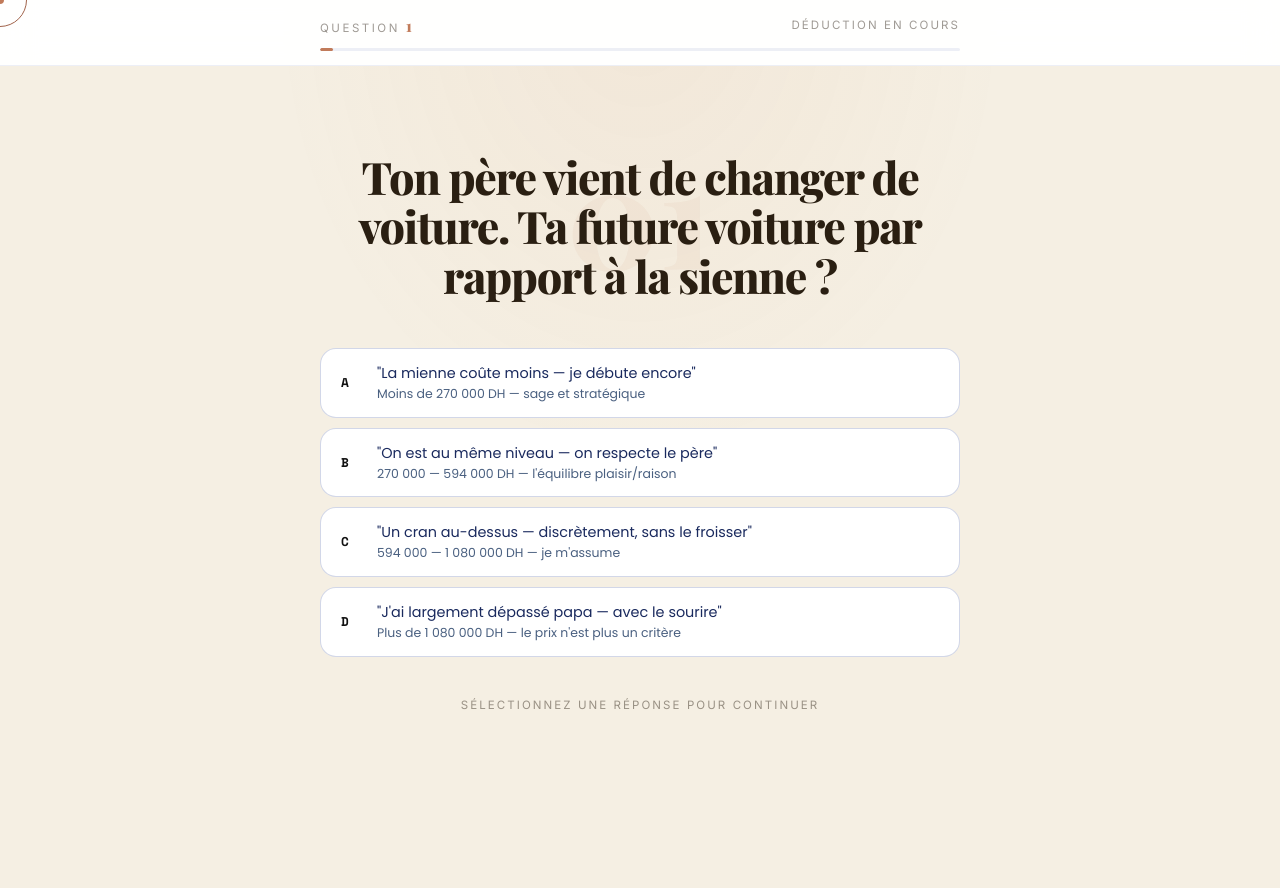
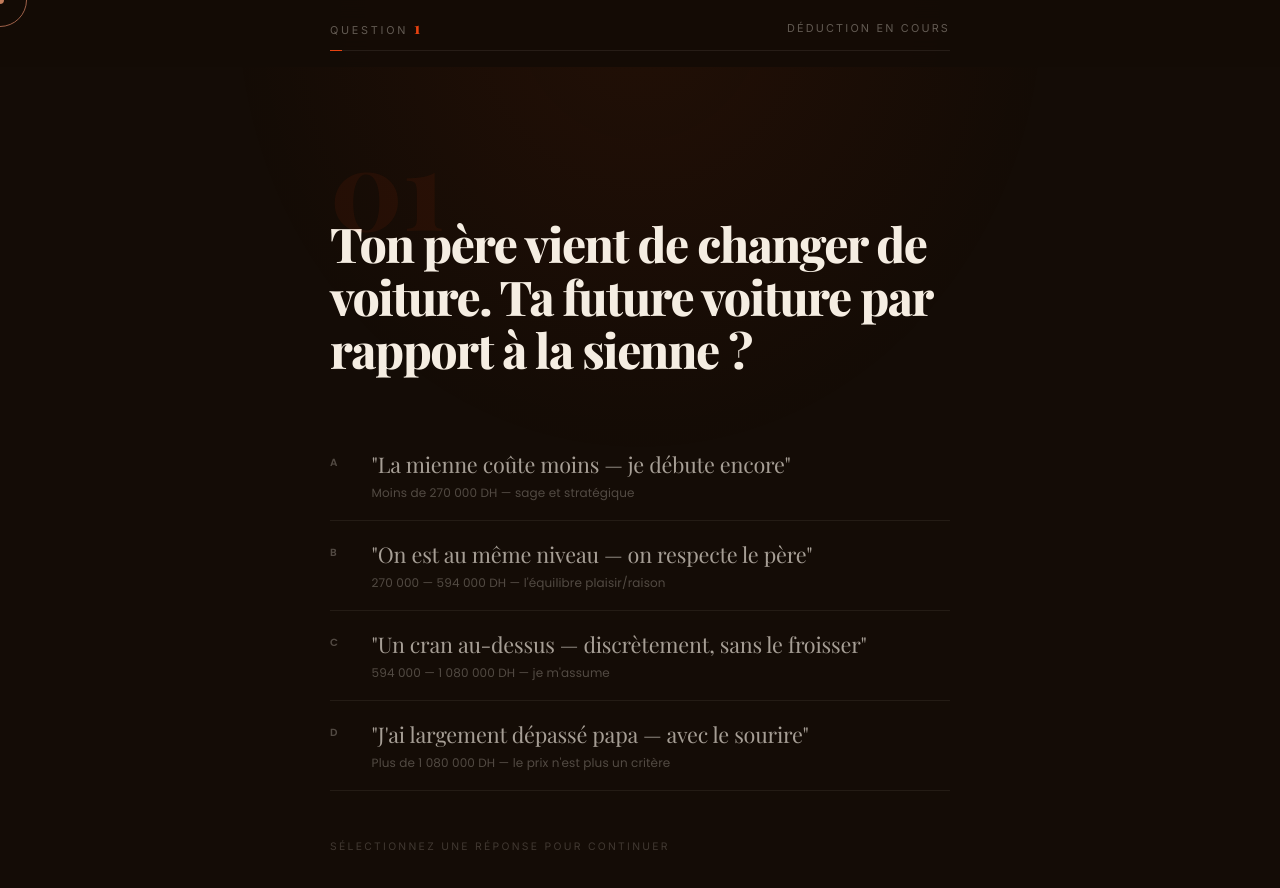
Before and after one commit to radiaboujdid11/Car-Advisor-, a React (Vite) app in the folder frontend/: page /quiz in a window 1280 px wide. Both pictures are taken after a click on the button "Commencer l'analyse →". Shown: the top 888 px of the page. Before the commit the page ends 800 px from the top, so only its background shows below. Built offline with nearby package versions, Linux system fonts and the light colour scheme.

Commit message:
redesign: quiz question screens — sunset dark theme, no answer borders

```diff
--- a/frontend/src/pages/Quiz.jsx
+++ b/frontend/src/pages/Quiz.jsx
@@ -203,37 +203,37 @@ function BayesPanel({ topProbs }) {
   const maxProb = topProbs[0].prob || 1;
 
   return (
-    <div style={{ marginTop: '2rem', borderTop: '1px solid var(--line)', paddingTop: '1.5rem' }}>
-      <div style={{ display: 'flex', alignItems: 'center', gap: '.5rem', marginBottom: '1.1rem' }}>
-        <span style={{ width: 5, height: 5, background: 'var(--gold)', borderRadius: '50%', flexShrink: 0, animation: 'pulse-dot 1.5s infinite' }} />
-        <p style={{ fontSize: '.66rem', letterSpacing: '.2em', textTransform: 'uppercase', color: 'var(--gold)', fontFamily: 'var(--sans)' }}>
-          Probabilités bayésiennes — mise à jour en direct
+    <div style={{ marginTop: '2.5rem', borderTop: '1px solid rgba(232,66,16,.18)', paddingTop: '1.5rem' }}>
+      <div style={{ display: 'flex', alignItems: 'center', gap: '.5rem', marginBottom: '1.2rem' }}>
+        <span style={{ width: 5, height: 5, background: '#E84210', borderRadius: '50%', flexShrink: 0, animation: 'pulse-dot 1.5s infinite' }} />
+        <p style={{ fontSize: '.62rem', letterSpacing: '.22em', textTransform: 'uppercase', color: 'rgba(232,66,16,.7)', fontFamily: 'var(--sans)' }}>
+          Probabilités bayésiennes
         </p>
       </div>
-      <div style={{ display: 'flex', flexDirection: 'column', gap: '10px' }}>
+      <div style={{ display: 'flex', flexDirection: 'column', gap: '12px' }}>
         {topProbs.map((car, i) => {
           const pct = (car.prob * 100).toFixed(1);
           const barWidth = (car.prob / maxProb) * 100;
           return (
             <div key={`${car.make}-${car.model}`}>
               <div style={{ display: 'flex', justifyContent: 'space-between', marginBottom: '5px' }}>
-                <span style={{ fontSize: '.8rem', color: i === 0 ? 'var(--ink)' : 'var(--ink-mute)', fontFamily: 'var(--sans)', fontWeight: i === 0 ? 500 : 400 }}>
-                  {i === 0 && <span style={{ color: 'var(--gold)', marginRight: '6px', fontSize: '.65rem' }}>▲</span>}
+                <span style={{ fontSize: '.78rem', color: i === 0 ? '#F5EDE2' : 'rgba(245,237,226,.45)', fontFamily: 'var(--sans)', fontWeight: i === 0 ? 500 : 400 }}>
+                  {i === 0 && <span style={{ color: '#E84210', marginRight: '6px', fontSize: '.6rem' }}>▲</span>}
                   {car.make} {car.model}
                 </span>
-                <span style={{ fontFamily: 'var(--mono)', fontSize: '.72rem', color: i === 0 ? 'var(--gold)' : 'var(--ink-mute)', letterSpacing: '.05em' }}>
+                <span style={{ fontFamily: 'var(--mono)', fontSize: '.7rem', color: i === 0 ? '#E84210' : 'rgba(245,237,226,.3)', letterSpacing: '.05em' }}>
                   {pct}%
                 </span>
               </div>
-              <div style={{ height: '2px', background: 'rgba(30,58,138,.07)', borderRadius: '2px', overflow: 'hidden' }}>
-                <div style={{ height: '100%', width: `${barWidth}%`, background: i === 0 ? 'var(--gold)' : 'rgba(30,58,138,.25)', borderRadius: '2px', transition: 'width .9s cubic-bezier(.4,0,.2,1)' }} />
+              <div style={{ height: '1px', background: 'rgba(245,237,226,.08)', overflow: 'hidden' }}>
+                <div style={{ height: '100%', width: `${barWidth}%`, background: i === 0 ? '#E84210' : 'rgba(245,237,226,.2)', transition: 'width .9s cubic-bezier(.4,0,.2,1)' }} />
               </div>
             </div>
           );
         })}
       </div>
-      <p style={{ fontSize: '.62rem', color: 'var(--ink-mute)', opacity: .4, marginTop: '1.1rem', letterSpacing: '.12em', textTransform: 'uppercase', fontFamily: 'var(--sans)' }}>
-        P(voiture | réponses) ∝ P(voiture) × ∏ P(réponse | voiture) · Théorème de Bayes
+      <p style={{ fontSize: '.58rem', color: 'rgba(245,237,226,.2)', marginTop: '1rem', letterSpacing: '.1em', textTransform: 'uppercase', fontFamily: 'var(--sans)' }}>
+        Théorème de Bayes — mise à jour en direct
       </p>
     </div>
   );
@@ -248,34 +248,34 @@ function Thinking({ label, confidence, leadingCar, topProbs }) {
   }, []);
 
   return (
-    <div style={{ minHeight: '100vh', background: 'var(--bg)', display: 'flex', flexDirection: 'column', alignItems: 'center', justifyContent: 'center', padding: '2rem' }}>
+    <div style={{ minHeight: '100vh', background: '#140C06', display: 'flex', flexDirection: 'column', alignItems: 'center', justifyContent: 'center', padding: '2rem' }}>
       <div style={{ position: 'relative', marginBottom: '2.5rem' }}>
-        <div style={{ position: 'absolute', width: 12, height: 12, borderRadius: '50%', background: 'var(--gold)', animation: 'lx-ping 1.4s cubic-bezier(0,0,.2,1) infinite', top: '50%', left: '50%', transform: 'translate(-50%,-50%)' }} />
-        <div style={{ width: 12, height: 12, borderRadius: '50%', background: 'var(--gold)', animation: 'lx-pulse 1.4s ease-in-out infinite', position: 'relative', zIndex: 1 }} />
+        <div style={{ position: 'absolute', width: 12, height: 12, borderRadius: '50%', background: '#E84210', animation: 'lx-ping 1.4s cubic-bezier(0,0,.2,1) infinite', top: '50%', left: '50%', transform: 'translate(-50%,-50%)' }} />
+        <div style={{ width: 12, height: 12, borderRadius: '50%', background: '#E84210', animation: 'lx-pulse 1.4s ease-in-out infinite', position: 'relative', zIndex: 1 }} />
       </div>
 
-      <p style={{ fontFamily: 'var(--sans)', fontSize: '.85rem', letterSpacing: '.2em', textTransform: 'uppercase', color: 'var(--ink-mute)', marginBottom: '.5rem' }}>
+      <p style={{ fontFamily: 'var(--sans)', fontSize: '.8rem', letterSpacing: '.22em', textTransform: 'uppercase', color: 'rgba(245,237,226,.5)', marginBottom: '.5rem' }}>
         {label}{dots}
       </p>
-      <p style={{ fontSize: '.75rem', letterSpacing: '.15em', color: 'var(--ink-mute)', opacity: .5 }}>Calcul des probabilités</p>
+      <p style={{ fontSize: '.68rem', letterSpacing: '.15em', color: 'rgba(245,237,226,.25)', textTransform: 'uppercase' }}>Calcul des probabilités</p>
 
       {confidence > 0 && (
-        <div style={{ marginTop: '3rem', width: '200px', textAlign: 'center' }}>
-          <div style={{ display: 'flex', justifyContent: 'space-between', marginBottom: '8px' }}>
-            <span style={{ fontSize: '.72rem', letterSpacing: '.18em', textTransform: 'uppercase', color: 'var(--ink-mute)' }}>Confiance</span>
-            <span style={{ fontFamily: 'var(--serif-display)', fontSize: '.9rem', color: 'var(--gold)' }}>{confidence}%</span>
+        <div style={{ marginTop: '3rem', width: '220px', textAlign: 'center' }}>
+          <div style={{ display: 'flex', justifyContent: 'space-between', marginBottom: '10px' }}>
+            <span style={{ fontSize: '.68rem', letterSpacing: '.2em', textTransform: 'uppercase', color: 'rgba(245,237,226,.35)' }}>Confiance</span>
+            <span style={{ fontFamily: 'var(--serif-display)', fontSize: '1rem', color: '#E84210', fontWeight: 700 }}>{confidence}%</span>
           </div>
-          <div style={{ height: '2px', background: 'rgba(30,58,138,.07)', borderRadius: '2px', overflow: 'hidden' }}>
-            <div style={{ height: '100%', width: `${confidence}%`, background: 'var(--gold)', borderRadius: '2px', transition: 'width .7s cubic-bezier(.4,0,.2,1)' }} />
+          <div style={{ height: '1px', background: 'rgba(245,237,226,.1)', overflow: 'hidden' }}>
+            <div style={{ height: '100%', width: `${confidence}%`, background: '#E84210', transition: 'width .7s cubic-bezier(.4,0,.2,1)' }} />
           </div>
         </div>
       )}
 
       {leadingCar && confidence > 10 && (
-        <div style={{ marginTop: '2rem', borderTop: '1px solid var(--line)', paddingTop: '1.5rem', textAlign: 'center' }}>
-          <p style={{ fontSize: '.72rem', letterSpacing: '.18em', textTransform: 'uppercase', color: 'var(--ink-mute)', marginBottom: '6px' }}>En tête</p>
-          <p style={{ fontFamily: 'var(--serif-display)', fontWeight: 800, fontSize: '1.2rem', color: 'var(--gold-2)' }}>
-            {leadingCar.make} {leadingCar.model}
+        <div style={{ marginTop: '2.5rem', textAlign: 'center' }}>
+          <p style={{ fontSize: '.62rem', letterSpacing: '.22em', textTransform: 'uppercase', color: 'rgba(245,237,226,.25)', marginBottom: '8px' }}>En tête</p>
+          <p style={{ fontFamily: 'var(--serif-display)', fontWeight: 800, fontSize: '1.4rem', color: '#F5EDE2' }}>
+            {leadingCar.make} <span style={{ color: '#E84210' }}>{leadingCar.model}</span>
           </p>
         </div>
       )}
@@ -294,56 +294,61 @@ function QuestionCard({ question, confidence, leadingCar, selected, visible, onA
   if (!question) return null;
 
   return (
-    <div style={{ minHeight: '100vh', background: 'var(--bg)', display: 'flex', flexDirection: 'column', position: 'relative' }}>
-      <div style={{ position: 'fixed', top: 0, left: '50%', transform: 'translateX(-50%)', width: '800px', height: '500px', background: 'radial-gradient(ellipse at center top, rgba(196,114,42,.06) 0%, transparent 65%)', pointerEvents: 'none' }} />
+    <div style={{ minHeight: '100vh', background: '#140C06', display: 'flex', flexDirection: 'column', position: 'relative' }}>
+
+      {/* Ambient glow */}
+      <div style={{ position: 'fixed', top: 0, left: '50%', transform: 'translateX(-50%)', width: '900px', height: '500px', background: 'radial-gradient(ellipse at center top, rgba(232,66,16,.07) 0%, transparent 65%)', pointerEvents: 'none' }} />
 
       {/* Top bar */}
-      <div style={{ position: 'sticky', top: 0, zIndex: 10, borderBottom: '1px solid rgba(30,58,138,.08)', background: 'rgba(255,255,255,.97)', backdropFilter: 'blur(16px)', padding: '.875rem 1.5rem' }}>
-        <div style={{ maxWidth: '640px', margin: '0 auto' }}>
+      <div style={{ position: 'sticky', top: 0, zIndex: 10, background: 'rgba(20,12,6,.96)', backdropFilter: 'blur(20px)', padding: '1rem 2.5rem' }}>
+        <div style={{ maxWidth: '620px', margin: '0 auto' }}>
           <div style={{ display: 'flex', justifyContent: 'space-between', alignItems: 'center', marginBottom: '10px' }}>
-            <span style={{ fontSize: '.72rem', letterSpacing: '.22em', textTransform: 'uppercase', color: 'var(--ink-mute)' }}>
+            <span style={{ fontSize: '.68rem', letterSpacing: '.25em', textTransform: 'uppercase', color: 'rgba(245,237,226,.35)' }}>
               Question{' '}
-              <span style={{ color: 'var(--gold)', fontFamily: 'var(--serif-display)', fontSize: '1rem', fontWeight: 800, letterSpacing: 'normal' }}>
+              <span style={{ color: '#E84210', fontFamily: 'var(--serif-display)', fontSize: '1rem', fontWeight: 800, letterSpacing: 'normal' }}>
                 {question.number}
               </span>
             </span>
-            <span style={{ fontSize: '.72rem', letterSpacing: '.18em', textTransform: 'uppercase', color: 'var(--ink-mute)' }}>
+            <span style={{ fontSize: '.68rem', letterSpacing: '.2em', textTransform: 'uppercase', color: 'rgba(245,237,226,.35)' }}>
               {confidence > 0
-                ? <><span style={{ color: 'var(--gold)', fontFamily: 'var(--serif-display)', fontWeight: 800, fontSize: '1rem', letterSpacing: 'normal' }}>{confidence}%</span>{' '}confiance</>
+                ? <><span style={{ color: '#E84210', fontFamily: 'var(--serif-display)', fontWeight: 800, fontSize: '1rem', letterSpacing: 'normal' }}>{confidence}%</span>{' '}confiance</>
                 : 'Déduction en cours'}
             </span>
           </div>
-          <div style={{ height: '3px', background: 'rgba(30,58,138,.08)', borderRadius: '3px', overflow: 'hidden' }}>
-            <div style={{ height: '100%', width: `${Math.max(confidence, 2)}%`, background: 'var(--gold)', borderRadius: '3px', transition: 'width .7s cubic-bezier(.4,0,.2,1)' }} />
+          <div style={{ height: '1px', background: 'rgba(245,237,226,.08)', overflow: 'hidden' }}>
+            <div style={{ height: '100%', width: `${Math.max(confidence, 2)}%`, background: '#E84210', transition: 'width .7s cubic-bezier(.4,0,.2,1)' }} />
           </div>
           {leadingCar && confidence > 15 && (
-            <p style={{ fontSize: '.72rem', letterSpacing: '.15em', textTransform: 'uppercase', color: 'rgba(30,58,138,.5)', marginTop: '8px' }}>
+            <p style={{ fontSize: '.65rem', letterSpacing: '.18em', textTransform: 'uppercase', color: 'rgba(245,237,226,.28)', marginTop: '8px' }}>
               En tête :{' '}
-              <span style={{ color: 'var(--gold)', fontWeight: 500 }}>{leadingCar.make} {leadingCar.model}</span>
+              <span style={{ color: '#E84210' }}>{leadingCar.make} {leadingCar.model}</span>
             </p>
           )}
         </div>
       </div>
 
       {/* Question + answers */}
-      <div className="quiz-q-wrap" style={{ flex: 1, display: 'flex', alignItems: 'center', justifyContent: 'center', padding: '3rem 1.5rem' }}>
-        <div style={{ width: '100%', maxWidth: '640px', opacity: visible ? 1 : 0, transform: visible ? 'translateY(0)' : 'translateY(18px)', transition: 'opacity .3s ease, transform .3s ease' }}>
-          <div style={{ position: 'relative', textAlign: 'center', marginBottom: '3rem' }}>
-            <span style={{ position: 'absolute', top: '50%', left: '50%', transform: 'translate(-50%,-60%)', fontFamily: 'var(--serif-display)', fontSize: 'clamp(80px,18vw,140px)', color: 'var(--gold)', opacity: .06, lineHeight: 1, userSelect: 'none', pointerEvents: 'none', whiteSpace: 'nowrap', fontWeight: 800 }}>
-              {String(question.number).padStart(2, '0')}
-            </span>
-            <h2 style={{ fontFamily: 'var(--serif-display)', fontWeight: 800, fontSize: 'clamp(1.6rem,4vw,2.8rem)', lineHeight: 1.1, letterSpacing: '-.03em', position: 'relative', color: 'var(--ink)' }}>
-              {question.question}
-            </h2>
-          </div>
+      <div style={{ flex: 1, display: 'flex', alignItems: 'center', justifyContent: 'center', padding: '4rem 2rem' }}>
+        <div style={{ width: '100%', maxWidth: '620px', opacity: visible ? 1 : 0, transform: visible ? 'translateY(0)' : 'translateY(18px)', transition: 'opacity .35s ease, transform .35s ease' }}>
 
-          <div style={{ display: 'flex', flexDirection: 'column', gap: '10px' }}>
+          {/* Ghost number */}
+          <span style={{ display: 'block', fontFamily: 'var(--serif-display)', fontSize: 'clamp(60px,14vw,110px)', color: '#E84210', opacity: .07, lineHeight: 1, userSelect: 'none', pointerEvents: 'none', fontWeight: 800, marginBottom: '-1.5rem' }}>
+            {String(question.number).padStart(2, '0')}
+          </span>
+
+          {/* Question */}
+          <h2 style={{ fontFamily: 'var(--serif-display)', fontWeight: 800, fontSize: 'clamp(1.8rem,4.5vw,3rem)', lineHeight: 1.1, letterSpacing: '-.03em', color: '#F5EDE2', marginBottom: '3.5rem' }}>
+            {question.question}
+          </h2>
+
+          {/* Answers — texte pur, aucune bordure */}
+          <div style={{ display: 'flex', flexDirection: 'column' }}>
             {question.answers.map(answer => (
               <AnswerButton key={answer.index} answer={answer} isSelected={selected === answer.index} isDimmed={selected !== null && selected !== answer.index} disabled={selected !== null} onClick={() => onAnswer(answer.index)} />
             ))}
           </div>
 
-          <p style={{ textAlign: 'center', fontSize: '.72rem', letterSpacing: '.18em', textTransform: 'uppercase', color: 'var(--ink-mute)', marginTop: '2.5rem' }}>
+          <p style={{ fontSize: '.65rem', letterSpacing: '.22em', textTransform: 'uppercase', color: 'rgba(245,237,226,.2)', marginTop: '3rem' }}>
             Sélectionnez une réponse pour continuer
           </p>
 
@@ -359,30 +364,78 @@ function AnswerButton({ answer, isSelected, isDimmed, disabled, onClick }) {
   const [hovered, setHovered] = useState(false);
   const LETTERS = ['A', 'B', 'C', 'D'];
 
-  const skyBlue = '#4A9FD4';
-  const skyBlueLight = 'rgba(74,159,212,.12)';
-  const borderColor = isSelected ? skyBlue : hovered && !disabled ? skyBlue : 'rgba(30,58,138,.2)';
-  const bg = isSelected ? skyBlueLight : hovered && !disabled ? 'rgba(74,159,212,.06)' : '#ffffff';
-
   return (
-    <button onClick={onClick} disabled={disabled}
+    <button
+      onClick={onClick}
+      disabled={disabled}
       onMouseEnter={() => setHovered(true)}
       onMouseLeave={() => setHovered(false)}
-      style={{ width: '100%', textAlign: 'left', border: `1.5px solid ${borderColor}`, background: bg, padding: '.875rem 1.25rem', borderRadius: '16px', opacity: isDimmed ? .3 : 1, transition: 'border-color .2s, background .2s, opacity .25s', display: 'flex', alignItems: 'center', gap: '1rem', boxShadow: isSelected ? `0 0 0 3px rgba(74,159,212,.2)` : 'none' }}
+      style={{
+        width: '100%',
+        textAlign: 'left',
+        border: 'none',
+        background: 'none',
+        padding: '1.15rem 0',
+        borderBottom: '1px solid rgba(245,237,226,.07)',
+        opacity: isDimmed ? .2 : 1,
+        transition: 'opacity .25s',
+        display: 'flex',
+        alignItems: 'flex-start',
+        gap: '1.6rem',
+        cursor: disabled ? 'default' : 'pointer',
+      }}
     >
-      <span style={{ fontFamily: 'var(--mono)', fontSize: '.8rem', color: '#111111', fontWeight: 700, minWidth: '20px', transition: 'color .2s' }}>
+      <span style={{
+        fontFamily: 'var(--sans)',
+        fontSize: '.65rem',
+        letterSpacing: '.25em',
+        textTransform: 'uppercase',
+        color: isSelected ? '#E84210' : hovered && !disabled ? '#E84210' : 'rgba(245,237,226,.28)',
+        fontWeight: 600,
+        minWidth: '16px',
+        paddingTop: '5px',
+        flexShrink: 0,
+        transition: 'color .2s',
+      }}>
         {LETTERS[answer.index]}
       </span>
-      <div>
-        <p style={{ fontFamily: 'var(--sans)', fontSize: '.9rem', fontWeight: isSelected ? 600 : 400, color: '#1a2a5e', lineHeight: 1.4, transition: 'color .2s' }}>
+      <div style={{ flex: 1 }}>
+        <p style={{
+          fontFamily: 'var(--serif-display)',
+          fontSize: 'clamp(1.05rem,2.5vw,1.35rem)',
+          fontWeight: isSelected ? 700 : 400,
+          color: isSelected ? '#F5EDE2' : hovered && !disabled ? '#F5EDE2' : 'rgba(245,237,226,.65)',
+          lineHeight: 1.35,
+          letterSpacing: '-.01em',
+          transition: 'color .2s',
+        }}>
           {answer.text}
         </p>
         {answer.sub && (
-          <p style={{ fontFamily: 'var(--sans)', fontSize: '.78rem', color: '#4a6080', marginTop: '2px', lineHeight: 1.4 }}>
+          <p style={{
+            fontFamily: 'var(--sans)',
+            fontSize: '.75rem',
+            color: isSelected ? 'rgba(232,66,16,.65)' : 'rgba(245,237,226,.28)',
+            marginTop: '5px',
+            lineHeight: 1.5,
+            letterSpacing: '.01em',
+            transition: 'color .2s',
+          }}>
             {answer.sub}
           </p>
         )}
       </div>
+      {isSelected && (
+        <span style={{
+          width: 6,
+          height: 6,
+          borderRadius: '50%',
+          background: '#E84210',
+          flexShrink: 0,
+          marginTop: '8px',
+          boxShadow: '0 0 10px rgba(232,66,16,.6)',
+        }} />
+      )}
     </button>
   );
 }
```
